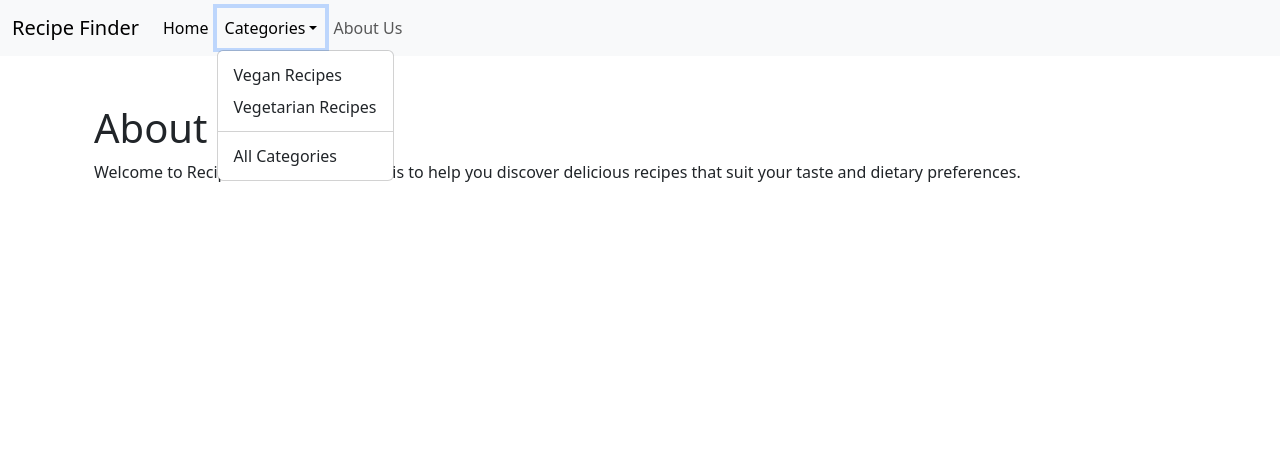
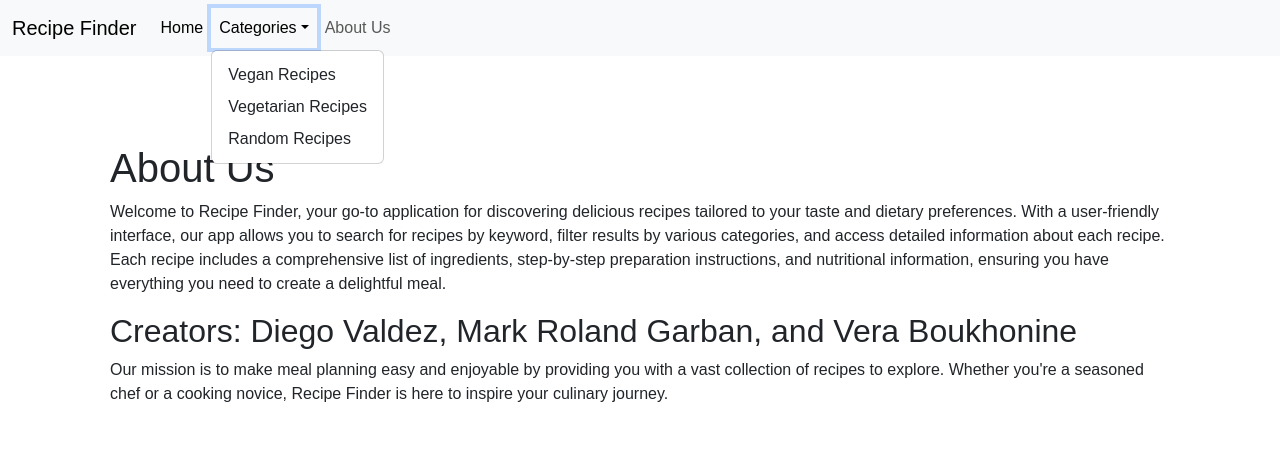
Before and after one commit to vboukhonine/Project_App, a Flask app: page /about_us in a window 1280 px wide, after a click on "Categories". Shown: the top 461 px of the page. Run offline with Flask 3, Linux system fonts and the light colour scheme; some libraries are stand-ins or nearby versions.

Commit message:
Adjustments

```diff
--- a/App.py
+++ b/App.py
@@ -44,7 +44,7 @@ def recipe(recipe_id):
 @app.route("/vegan")
 def vegan_recipes():
     url = (
-        f"https://api.spoonacular.com/recipes/complexSearch?diet=vegan&apiKey={API_KEY}"
+        f"https://api.spoonacular.com/recipes/complexSearch?number=20&diet=vegan&apiKey={API_KEY}"
     )
     response = requests.get(url)
     data = response.json()
@@ -53,7 +53,7 @@ def vegan_recipes():
 
 @app.route("/vegetarian")
 def vegetarian_recipes():
-    url = f"https://api.spoonacular.com/recipes/complexSearch?diet=vegetarian&apiKey={API_KEY}"
+    url = f"https://api.spoonacular.com/recipes/complexSearch?number=20&diet=vegetarian&apiKey={API_KEY}"
     response = requests.get(url)
     data = response.json()
     return render_template("index.html", recipes=data["results"])
@@ -62,4 +62,12 @@ def vegetarian_recipes():
 def about_us():
     return render_template("about_us.html")
 
+@app.route("/random_recipes")
+def random_recipes():
+    url = f"https://api.spoonacular.com/recipes/random?number=20&apiKey={API_KEY}"
+    response = requests.get(url)
+    data = response.json()
+    return render_template("index.html", recipes=data["recipes"])
+
+
 app.run(debug=True)
--- a/templates/about_us.html
+++ b/templates/about_us.html
@@ -1,9 +1,13 @@
-{% extends "base.html" %} {% block content %}
+{% extends "base.html" %}
+{% block content %}
 <div class="container mt-5">
   <h1>About Us</h1>
   <p>
-    Welcome to Recipe Finder! Our mission is to help you discover delicious
-    recipes that suit your taste and dietary preferences.
+    Welcome to Recipe Finder, your go-to application for discovering delicious recipes tailored to your taste and dietary preferences. With a user-friendly interface, our app allows you to search for recipes by keyword, filter results by various categories, and access detailed information about each recipe. Each recipe includes a comprehensive list of ingredients, step-by-step preparation instructions, and nutritional information, ensuring you have everything you need to create a delightful meal.
+  </p>
+  <h2>Creators: Diego Valdez, Mark Roland Garban, and Vera Boukhonine</h2>
+  <p>
+    Our mission is to make meal planning easy and enjoyable by providing you with a vast collection of recipes to explore. Whether you're a seasoned chef or a cooking novice, Recipe Finder is here to inspire your culinary journey.
   </p>
 </div>
 {% endblock %}
--- a/templates/base.html
+++ b/templates/base.html
@@ -7,7 +7,7 @@
     {{ bootstrap.load_css() }}
     <link
       rel="stylesheet"
-      href="{{ url_for('static', filename='css/styles.css') }}"
+      href="{{ url_for('static', filename='style.css') }}"
     />
   </head>
   <body>
@@ -58,8 +58,13 @@
                     >Vegetarian Recipes</a
                   >
                 </li>
-                <li><hr class="dropdown-divider" /></li>
-                <li><a class="dropdown-item" href="#">All Categories</a></li>
+                <li>
+                  <a
+                    class="dropdown-item"
+                    href="{{ url_for('random_recipes') }}"
+                    >Random Recipes</a
+                  >
+                </li>
               </ul>
             </li>
 
```
Also changed, not shown: templates/index.html (+3 -16 lines), templates/recipe.html (+4 -17 lines).
